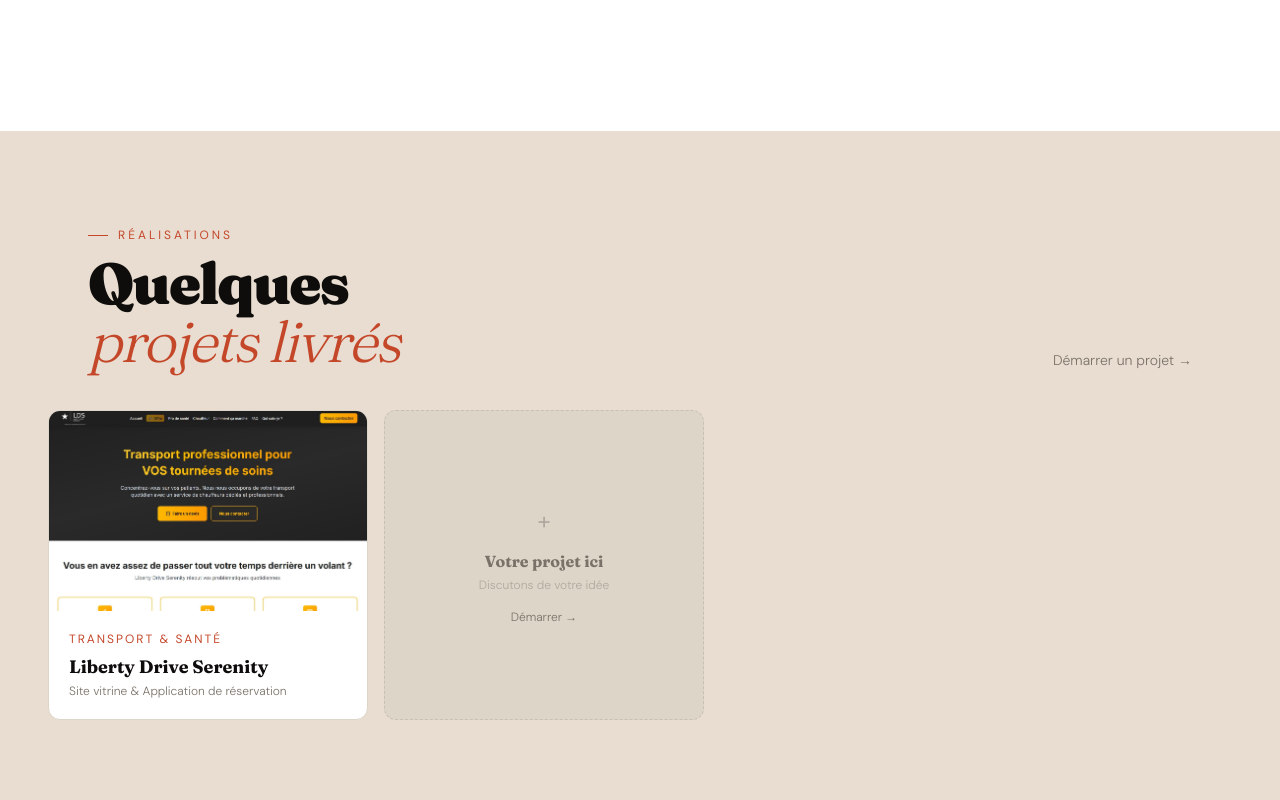
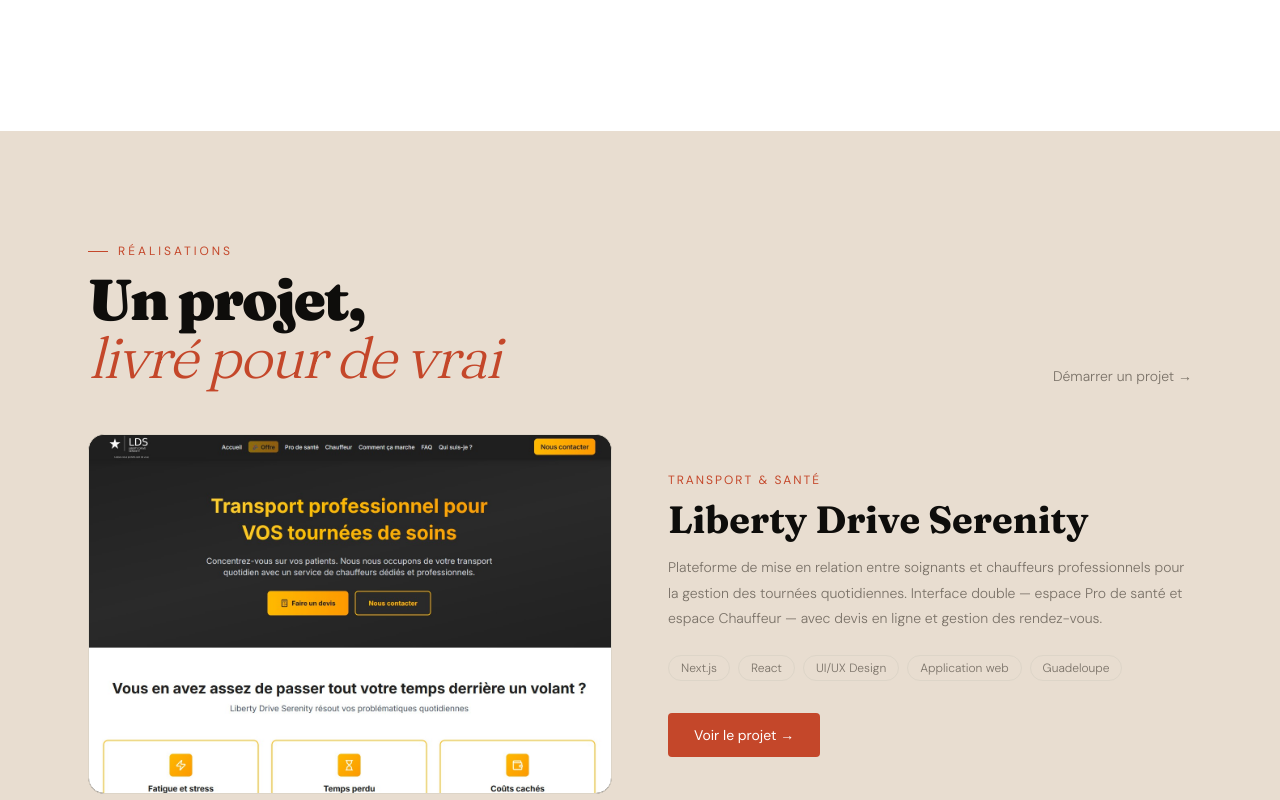
Before and after one commit to solyb971/Wbesite, a Next.js app: page / in a window 1280 px wide. Shown: the part 4100-4900 px from the top of the page. Built offline with nearby package versions, Linux system fonts and the light colour scheme; no server answers.

Commit message:
feat(realisations): étude de cas unique Liberty Drive (direction A)

```diff
--- a/src/components/site/Realisations.tsx
+++ b/src/components/site/Realisations.tsx
@@ -3,86 +3,83 @@
 import { realisations } from "@/lib/realisations-data"
 
 export default function Realisations() {
+  const project = realisations[0]
+
   return (
     <section
       id="realisations"
-      className="py-24 scroll-mt-20 overflow-hidden"
+      className="py-24 md:py-28 scroll-mt-20 overflow-hidden"
       style={{ background: '#E8DDD0' }}
     >
-      {/* Header */}
-      <div className="max-w-[1200px] mx-auto px-6 md:px-12 mb-10">
-        <div className="reveal flex items-end justify-between flex-wrap gap-4">
+      <div className="max-w-[1200px] mx-auto px-6 md:px-12">
+        {/* Header */}
+        <div className="reveal flex items-end justify-between flex-wrap gap-4 mb-12">
           <div>
-            <div className="flex items-center gap-2.5 mb-3 text-xs tracking-[3px] uppercase" style={{ color: '#C4472A' }}>
-              <span className="w-5 h-px" style={{ background: '#C4472A' }} />
+            <div className="flex items-center gap-2.5 mb-3 text-xs tracking-[3px] uppercase" style={{ color: 'var(--syb-rust)' }}>
+              <span className="w-5 h-px" style={{ background: 'var(--syb-rust)' }} />
               Réalisations
             </div>
             <h2
               className="font-display font-black leading-none"
-              style={{ fontSize: 'clamp(36px, 4.5vw, 64px)', letterSpacing: '-2px', color: '#0E0D0B' }}
+              style={{ fontSize: 'clamp(36px, 4.5vw, 64px)', letterSpacing: '-2px', color: 'var(--syb-ink)' }}
             >
-              Quelques<br />
-              <em className="italic" style={{ fontWeight: 300, color: '#C4472A' }}>projets livrés</em>
+              Un projet,<br />
+              <em className="italic" style={{ fontWeight: 300, color: 'var(--syb-rust)' }}>livré pour de vrai</em>
             </h2>
           </div>
           <Link
             href="/#contact"
             className="text-sm font-light transition-colors hover:text-[#0E0D0B]"
-            style={{ color: '#7A7268' }}
+            style={{ color: 'var(--syb-stone)' }}
           >
             Démarrer un projet →
           </Link>
         </div>
-      </div>
 
-      {/* Horizontal scroll */}
-      <div
-        className="reveal flex gap-4 overflow-x-auto pb-4 px-6 md:px-12"
-        style={{ scrollbarWidth: 'none', msOverflowStyle: 'none' }}
-      >
-        {realisations.map((item) => (
+        {/* Étude de cas */}
+        <div className="reveal grid grid-cols-1 lg:grid-cols-2 gap-10 lg:gap-14 items-center">
           <div
-            key={item.id}
-            className="flex-shrink-0 rounded-xl overflow-hidden"
-            style={{ width: '320px', background: '#FFFFFF', border: '0.5px solid #DDD5C8' }}
+            className="relative rounded-2xl overflow-hidden"
+            style={{ aspectRatio: '16/11', background: '#0e0c0a', border: '0.5px solid var(--syb-border)' }}
           >
-            <div className="relative" style={{ height: '200px', background: '#C8BFB5' }}>
-              <Image
-                src={item.image}
-                alt={item.client}
-                fill
-                className="object-cover object-top"
-              />
+            <Image src={project.image} alt={project.client} fill className="object-cover object-top" />
+          </div>
+          <div>
+            <div className="text-xs tracking-[2px] uppercase mb-3" style={{ color: 'var(--syb-rust)' }}>
+              {project.sector}
             </div>
-            <div className="p-5">
-              <div className="text-xs tracking-[2px] uppercase mb-1.5" style={{ color: '#C4472A' }}>
-                {item.sector}
-              </div>
-              <div className="font-display font-bold text-lg mb-0.5" style={{ color: '#0E0D0B' }}>
-                {item.client}
-              </div>
-              <div className="text-xs font-light" style={{ color: '#7A7268' }}>
-                {item.projectType}
-              </div>
+            <h3
+              className="font-display font-bold mb-4"
+              style={{ fontSize: 'clamp(26px, 3vw, 38px)', color: 'var(--syb-ink)', lineHeight: 1.05 }}
+            >
+              {project.client}
+            </h3>
+            <p className="text-sm font-light leading-relaxed mb-6" style={{ color: 'var(--syb-stone)', lineHeight: 1.8 }}>
+              {project.description}
+            </p>
+            <div className="flex flex-wrap gap-2 mb-8">
+              {project.tags.map((t) => (
+                <span
+                  key={t}
+                  className="text-xs font-light rounded-full px-3 py-1"
+                  style={{ border: '0.5px solid var(--syb-border)', color: 'var(--syb-stone)' }}
+                >
+                  {t}
+                </span>
+              ))}
             </div>
+            {project.url && (
+              <a
+                href={project.url}
+                target="_blank"
+                rel="noopener noreferrer"
+                className="inline-block text-white text-sm font-normal transition-transform hover:-translate-y-px"
+                style={{ background: 'var(--syb-rust)', padding: '12px 26px', borderRadius: '4px' }}
+              >
+                Voir le projet →
+              </a>
+            )}
           </div>
-        ))}
-
-        {/* Placeholder card */}
-        <div
-          className="flex-shrink-0 rounded-xl flex flex-col items-center justify-center text-center p-8"
-          style={{ width: '320px', background: '#DDD5C8', border: '0.5px dashed #C8BFB5', minHeight: '300px' }}
-        >
-          <div className="text-2xl mb-3" style={{ color: '#B0A89E' }}>+</div>
-          <p className="font-display font-bold text-base mb-1" style={{ color: '#7A7268' }}>Votre projet ici</p>
-          <p className="text-xs font-light mb-4" style={{ color: '#B0A89E' }}>Discutons de votre idée</p>
-          <Link
-            href="/#contact"
-            className="text-xs font-light transition-colors hover:text-[#0E0D0B]"
-            style={{ color: '#7A7268' }}
-          >
-            Démarrer →
-          </Link>
         </div>
       </div>
     </section>
--- a/src/lib/realisations-data.ts
+++ b/src/lib/realisations-data.ts
@@ -22,6 +22,7 @@
       "Plateforme de mise en relation entre soignants et chauffeurs professionnels pour la gestion des tournées quotidiennes. Interface double — espace Pro de santé et espace Chauffeur — avec devis en ligne et gestion des rendez-vous.",
     tags: ["Next.js", "React", "UI/UX Design", "Application web", "Guadeloupe"],
     image: "/realisations/lds.jpg",
+    url: "https://libertydriveserenity.com/",
     accentColor: "#F59E0B",
   },
 ]
```
